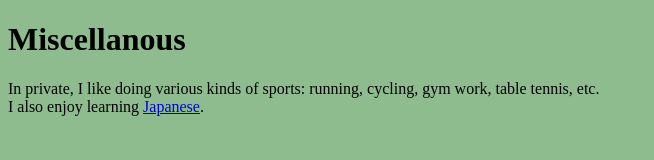
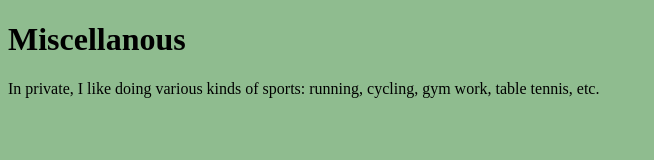
Before and after one commit to yuxin0615/yuxin.github.io, a plain HTML site: page miscellanous.html in a window 1280 px wide. Shown: the whole page, without its empty margins (0-654 px from the left). Drawn offline with Linux system fonts and the light colour scheme.

Commit message:
Update miscellanous.html

```diff
--- a/miscellanous.html
+++ b/miscellanous.html
@@ -8,6 +8,5 @@
 <body>
 <title>Yu Xin</title>
 <h1>Miscellanous</h1>
-In private, I like doing various kinds of sports: running, cycling, gym work, table tennis, etc.<br>
-I also enjoy learning <a href="https://sites.google.com/view/real-u?usp=sharing">Japanese</a>.
+In private, I like doing various kinds of sports: running, cycling, gym work, table tennis, etc.
 </html>
```
